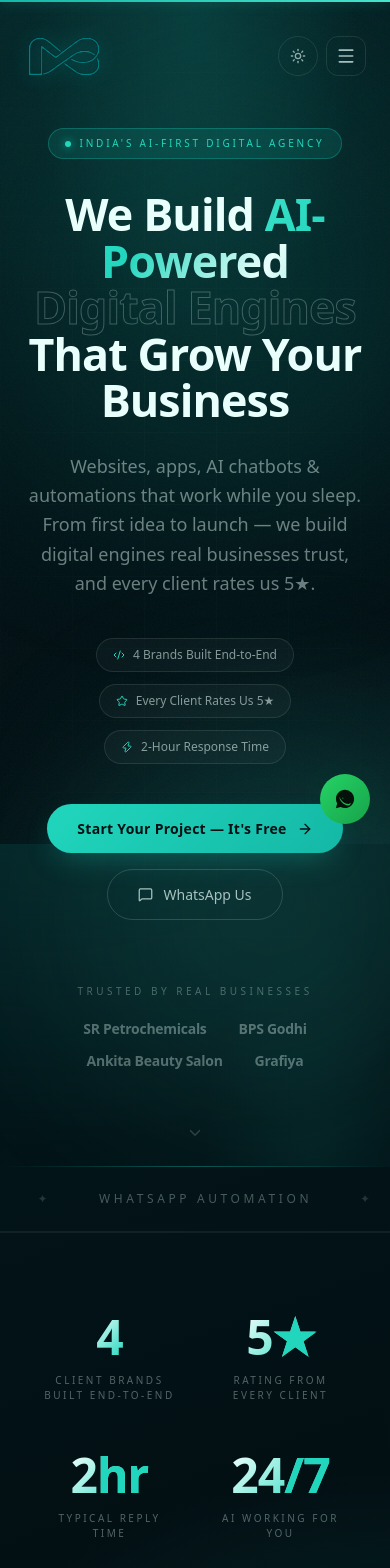
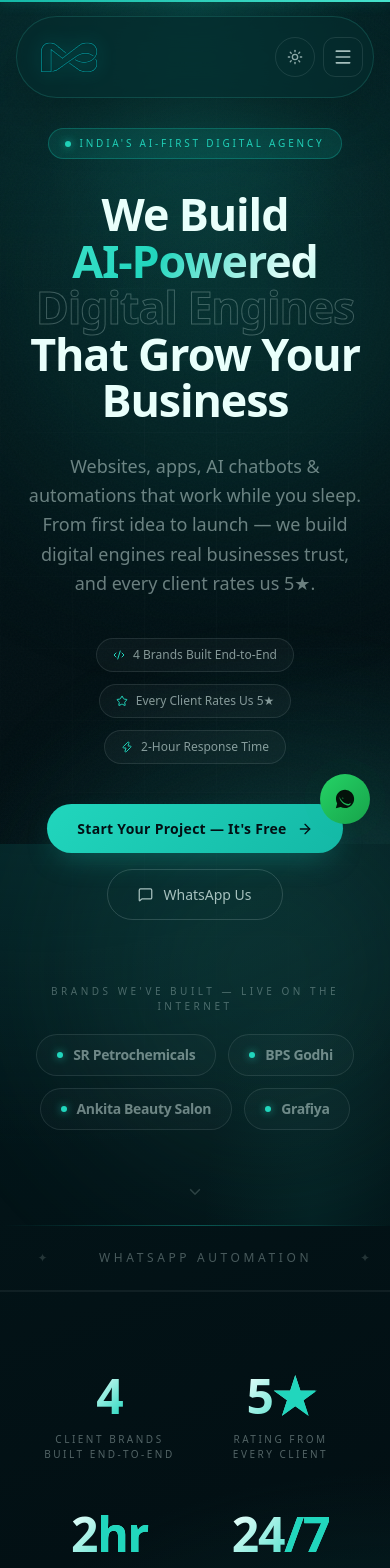
Before and after one commit to mahibanjare/mbjare-website, a Next.js app: page / in a window 390 px wide. Shown: the top 1568 px of the page. Built offline with nearby package versions, Linux system fonts and the light colour scheme.

Commit message:
miner changed done

```diff
--- a/src/app/globals.css
+++ b/src/app/globals.css
@@ -37,6 +37,7 @@
   --color-fg: var(--fg);
   --color-accent: var(--accent);
   --color-accent-2: var(--accent-2);
+  --color-accent-soft: var(--accent-soft);
   --color-gold: var(--gold);
   --font-display: var(--font-space-grotesk);
   --font-body: var(--font-inter);
@@ -83,7 +84,11 @@ body {
 /* ── Typography helpers ─────────────────────────────────────── */
 .display-font {
   font-family: var(--font-display), sans-serif;
-  letter-spacing: -0.02em;
+  letter-spacing: -0.025em;
+}
+
+h1, h2, h3 {
+  text-wrap: balance;
 }
 .mono-font {
   font-family: var(--font-mono), monospace;
@@ -148,6 +153,62 @@ body {
 [data-theme="light"] .nav-blur {
   background: color-mix(in srgb, var(--bg-2) 88%, transparent);
   box-shadow: 0 1px 0 rgba(13, 22, 20, 0.06);
+}
+
+/* ── Floating glass pill nav (prana-os topbar) ──────────────── */
+.nav-pill {
+  border: 1px solid color-mix(in srgb, var(--accent-3) 16%, transparent);
+  border-radius: 999px;
+  background: color-mix(in srgb, var(--bg-2) 74%, transparent);
+  backdrop-filter: blur(24px) saturate(1.5);
+  -webkit-backdrop-filter: blur(24px) saturate(1.5);
+  box-shadow: 0 24px 60px -22px rgba(0, 0, 0, 0.55);
+  transition: box-shadow 0.4s ease, border-color 0.4s ease, background 0.4s ease;
+}
+.nav-pill:hover {
+  border-color: color-mix(in srgb, var(--accent-3) 26%, transparent);
+}
+[data-theme="light"] .nav-pill {
+  background: rgba(245, 255, 253, 0.82);
+  border-color: color-mix(in srgb, var(--accent) 20%, transparent);
+  box-shadow: 0 22px 50px -24px rgba(13, 148, 136, 0.45);
+}
+
+/* ── Premium gradient-border panel ──────────────────────────── */
+.panel-premium {
+  position: relative;
+  border-radius: 32px;
+  background:
+    radial-gradient(120% 140% at 50% 0%, color-mix(in srgb, var(--accent) 10%, transparent), transparent 60%),
+    color-mix(in srgb, var(--accent) 4%, transparent);
+  backdrop-filter: blur(20px);
+  -webkit-backdrop-filter: blur(20px);
+  box-shadow: 0 30px 80px -30px var(--glow);
+  overflow: hidden;
+}
+.panel-premium::before {
+  content: "";
+  position: absolute;
+  inset: 0;
+  border-radius: inherit;
+  padding: 1px;
+  background: linear-gradient(
+    135deg,
+    color-mix(in srgb, var(--accent-2) 55%, transparent),
+    color-mix(in srgb, var(--accent-3) 12%, transparent) 35%,
+    transparent 55%,
+    color-mix(in srgb, var(--accent) 40%, transparent)
+  );
+  -webkit-mask: linear-gradient(#fff 0 0) content-box, linear-gradient(#fff 0 0);
+  -webkit-mask-composite: xor;
+  mask: linear-gradient(#fff 0 0) content-box, linear-gradient(#fff 0 0);
+  mask-composite: exclude;
+  pointer-events: none;
+}
+[data-theme="light"] .panel-premium {
+  background:
+    radial-gradient(120% 140% at 50% 0%, color-mix(in srgb, var(--accent) 7%, transparent), transparent 60%),
+    var(--bg-2);
 }
 
 /* ── Buttons ────────────────────────────────────────────────── */
--- a/src/app/page.tsx
+++ b/src/app/page.tsx
@@ -38,7 +38,7 @@ export default function HomePage() {
         <div className="max-w-7xl mx-auto px-6">
           <FadeUp className="flex flex-col md:flex-row md:items-end md:justify-between gap-6 mb-14">
             <div>
-              <div className="section-tag mb-5">What We Do</div>
+              <div className="section-tag mb-5"><span className="text-fg/35">01</span> What We Do</div>
               <h2 className="display-font text-4xl md:text-5xl font-bold text-fg max-w-xl">
                 Everything your business needs to <span className="text-outline">win online</span>
               </h2>
--- a/src/components/layout/Navbar.tsx
+++ b/src/components/layout/Navbar.tsx
@@ -37,19 +37,21 @@ export default function Navbar() {
   return (
     <>
       <nav
-        className={`fixed top-0 left-0 right-0 z-50 transition-all duration-500 ${
-          scrolled
-            ? 'py-2 nav-blur backdrop-blur-2xl border-b border-fg/[0.07]'
-            : 'py-4 bg-transparent'
+        className={`fixed left-0 right-0 z-50 px-4 transition-all duration-500 ${
+          scrolled ? 'top-2.5' : 'top-4'
         }`}
       >
-        <div className="max-w-7xl mx-auto px-6 flex items-center justify-between">
+        <div
+          className={`nav-pill max-w-6xl mx-auto flex items-center justify-between pl-5 pr-2.5 transition-all duration-500 ${
+            scrolled ? 'py-1.5' : 'py-2'
+          }`}
+        >
           <Link href="/" className="flex items-center gap-2.5 group">
             <Image
               src="/logo.svg"
               alt="Mbjare InfoTech"
-              width={80}
-              height={80}
+              width={64}
+              height={64}
               priority
               className="logo-glow transition-transform duration-300 group-hover:scale-105"
             />
@@ -60,9 +62,9 @@ export default function Navbar() {
               <Link
                 key={link.path}
                 href={link.path}
-                className={`relative px-5 py-2.5 text-sm font-medium rounded-full transition-all duration-300 ${
+                className={`relative px-4 py-2 text-sm font-medium rounded-full transition-all duration-300 ${
                   pathname === link.path
-                    ? 'text-accent-2 bg-[rgba(0,150,136,0.10)] border border-[rgba(0,150,136,0.25)]'
+                    ? 'text-accent-2 bg-accent-soft border border-accent/25'
                     : 'text-fg/50 hover:text-fg hover:bg-fg/[0.05]'
                 }`}
               >
--- a/src/components/sections/CTA.tsx
+++ b/src/components/sections/CTA.tsx
@@ -13,8 +13,8 @@ export default function CTA() {
   return (
     <section className="py-28 relative overflow-hidden">
       <div className="hero-glow absolute inset-0" />
-      <div className="relative max-w-4xl mx-auto px-6 text-center">
-        <FadeUp>
+      <div className="relative max-w-5xl mx-auto px-6">
+        <FadeUp className="panel-premium px-6 py-16 sm:px-16 sm:py-20 text-center">
           <div className="section-tag badge-glow mx-auto w-fit mb-6">
             <span className="teal-dot w-1.5 h-1.5" /> Only a few project slots open this month
           </div>
--- a/src/components/sections/Hero.tsx
+++ b/src/components/sections/Hero.tsx
@@ -64,15 +64,15 @@ export default function Hero() {
         {/* Trust strip — real clients, live on the internet */}
         <div className="mt-16 anim-rise anim-d4">
           <div className="mono-font text-[10px] uppercase tracking-[0.35em] text-fg/30 mb-5">
-            Trusted by real businesses
+            Brands we&apos;ve built — live on the internet
           </div>
-          <div className="flex flex-wrap items-center justify-center gap-x-8 gap-y-3">
+          <div className="flex flex-wrap items-center justify-center gap-3">
             {trustedBy.map((name) => (
               <span
                 key={name}
-                className="display-font text-sm font-semibold text-fg/35 hover:text-accent-2 transition-colors"
+                className="inline-flex items-center gap-2.5 px-5 py-2.5 rounded-full border border-fg/10 bg-fg/[0.02] display-font text-sm font-semibold text-fg/45 transition-all duration-300 hover:text-fg hover:border-accent/40 hover:bg-accent-soft hover:-translate-y-0.5"
               >
-                {name}
+                <span className="teal-dot w-1.5 h-1.5" /> {name}
               </span>
             ))}
           </div>
--- a/src/components/sections/Process.tsx
+++ b/src/components/sections/Process.tsx
@@ -13,7 +13,7 @@ export default function Process() {
     <section className="py-24">
       <div className="max-w-7xl mx-auto px-6">
         <FadeUp className="mb-14">
-          <div className="section-tag mb-5">How We Work</div>
+          <div className="section-tag mb-5"><span className="text-fg/35">03</span> How We Work</div>
           <h2 className="display-font text-4xl md:text-5xl font-bold text-fg">
             From idea to <span className="text-outline">impact</span> — in weeks
           </h2>
--- a/src/components/sections/Testimonials.tsx
+++ b/src/components/sections/Testimonials.tsx
@@ -41,7 +41,7 @@ export default function Testimonials() {
     <section className="py-24 overflow-hidden">
       <div className="max-w-7xl mx-auto px-6 mb-12">
         <FadeUp>
-          <div className="section-tag mb-5">Client Love</div>
+          <div className="section-tag mb-5"><span className="text-fg/35">04</span> Client Love</div>
           <h2 className="display-font text-4xl md:text-5xl font-bold text-fg">
             Trusted by businesses <span className="text-outline">like yours</span>
           </h2>
--- a/src/components/sections/WhyUs.tsx
+++ b/src/components/sections/WhyUs.tsx
@@ -37,7 +37,7 @@ export default function WhyUs() {
     <section className="py-24 relative overflow-hidden">
       <div className="max-w-7xl mx-auto px-6">
         <FadeUp className="text-center max-w-2xl mx-auto mb-16">
-          <div className="section-tag mb-5 mx-auto w-fit">Why Mbjare</div>
+          <div className="section-tag mb-5 mx-auto w-fit"><span className="text-fg/35">02</span> Why Mbjare</div>
           <h2 className="display-font text-4xl md:text-5xl font-bold text-fg">
             Why real businesses <span className="text-outline">choose us</span> — and stay
           </h2>
```
